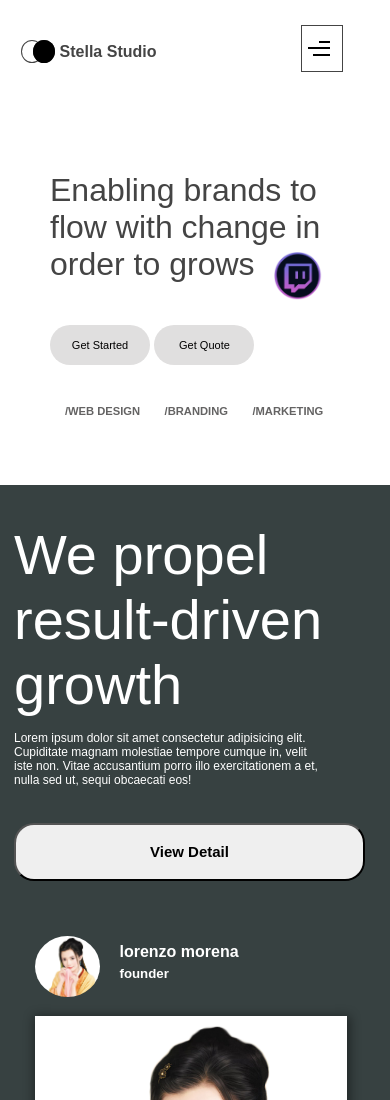
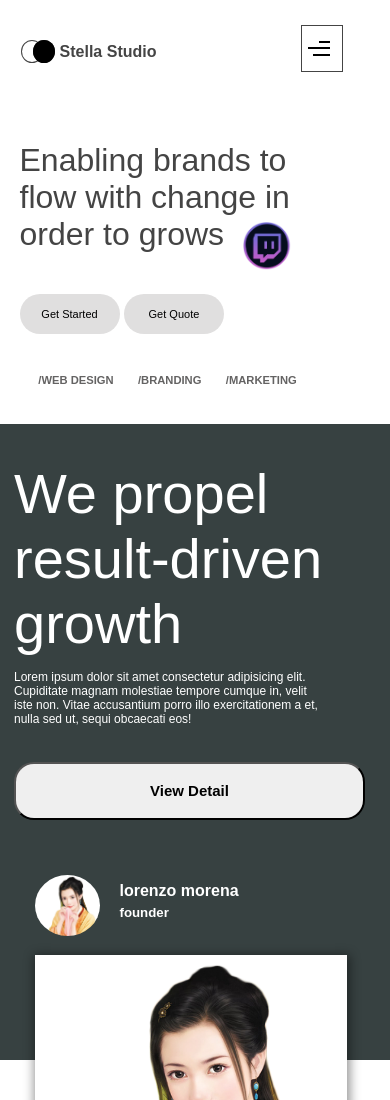
Before and after one commit to Rino-Saputra/test-responsive-2nd, a plain HTML site: page index.html in a window 390 px wide. Shown: the top 1100 px of the page. Drawn offline with Linux system fonts and the light colour scheme.

Commit message:
Update style.css

```diff
--- a/style.css
+++ b/style.css
@@ -452,8 +452,6 @@ img {
     }
 }
 
-/*  */
-
 .container .navbar ul li a:hover {
     color: rgba(3, 8, 8, 0.877);
 }
@@ -490,8 +488,8 @@ img {
     }
 
     .container .header {
-        width: 90%;
-        padding: 50px;
+        width: 80%;
+        padding: 5%;
         grid-template-columns: 1fr 1fr;
         grid-template-areas: 'up up'
                               'lef lef'
```
